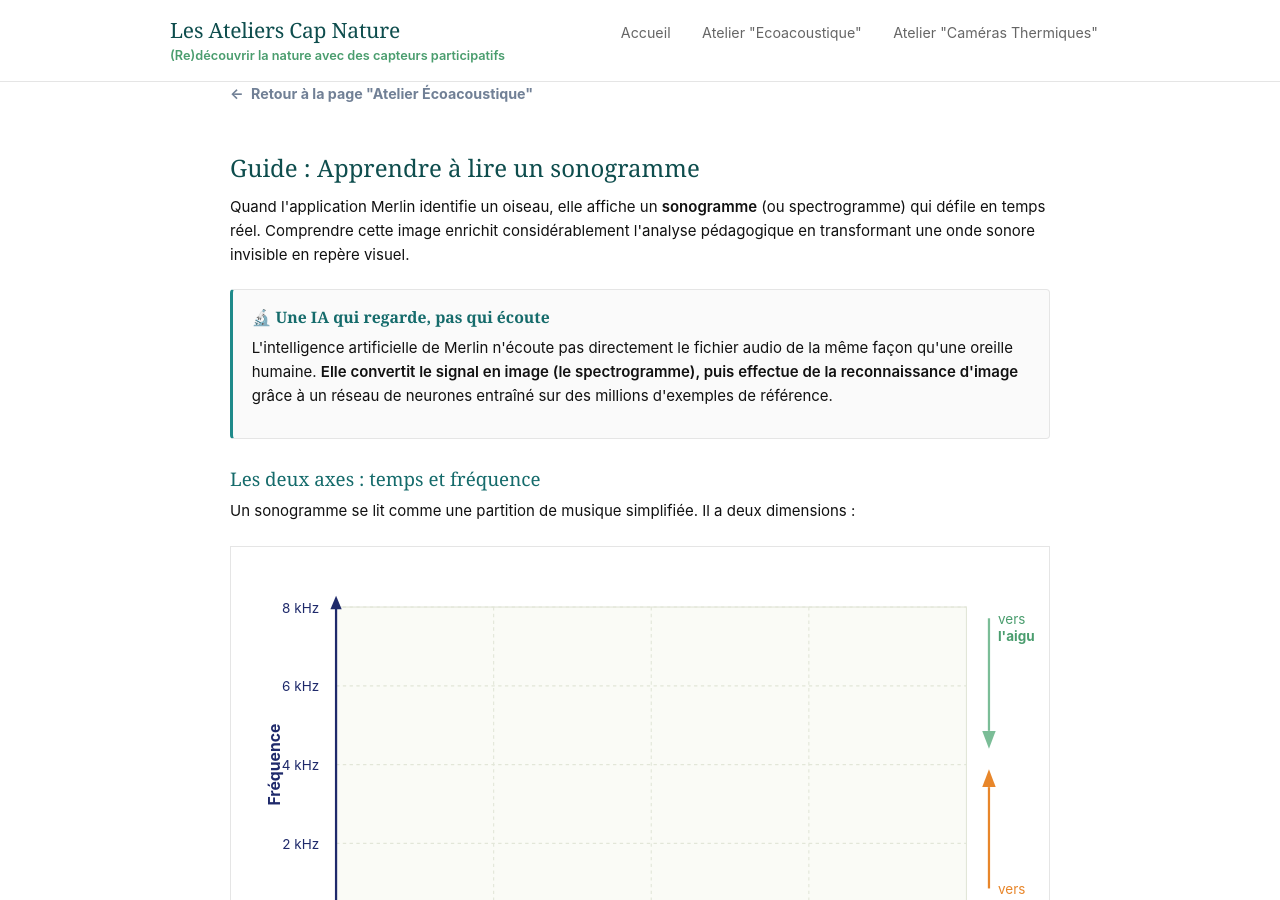
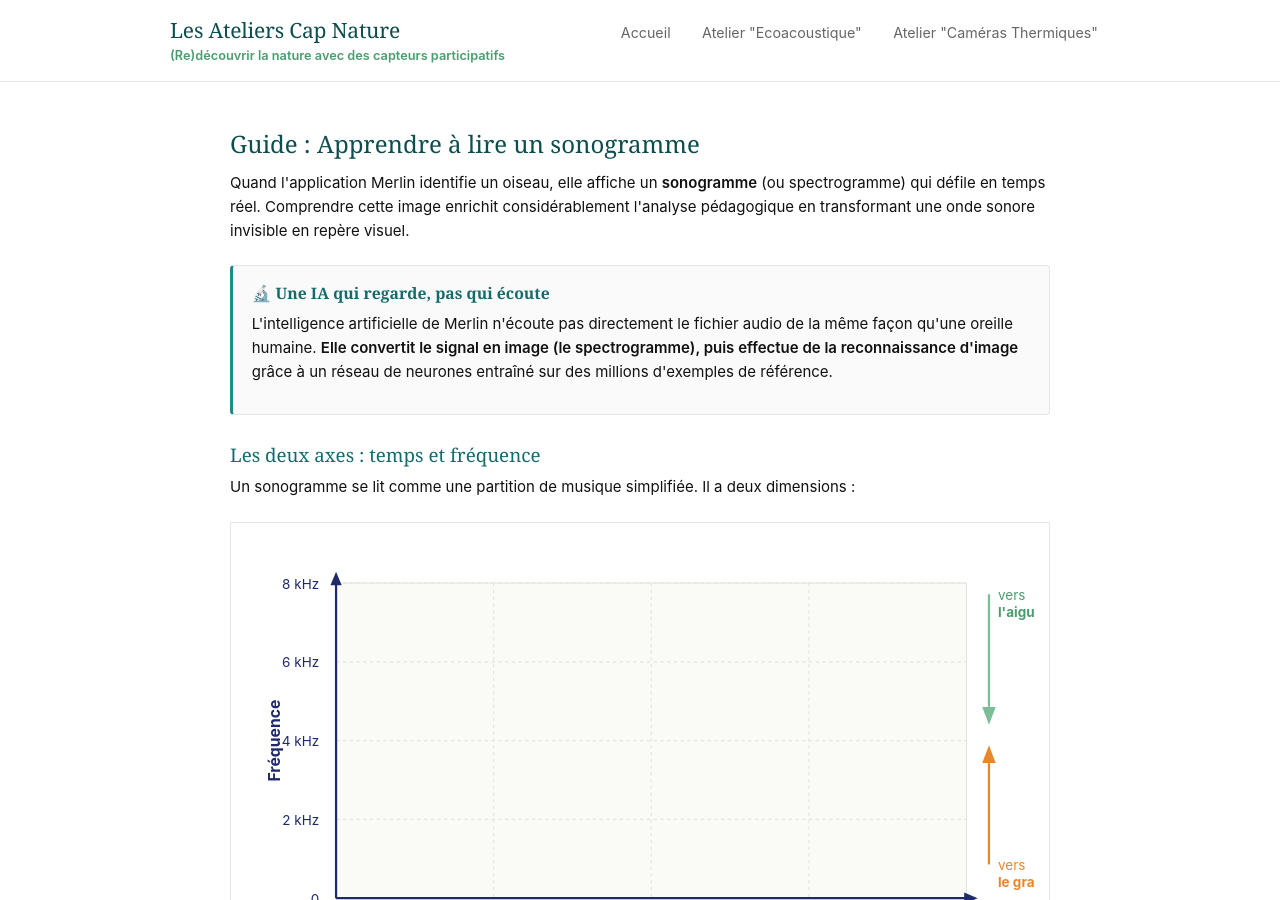
Before and after one commit to marieleapouliquen/wiki-cap-nature, a Jekyll site: the page built from _pages/module-oiseaux/sonogramme.md, in a window 1280 px wide and 900 px high. Built offline with Jekyll 4.4.1, drawn with Linux system fonts in a browser that asks for light colours.

Commit message:
Update sonogramme.md

```diff
--- a/_pages/module-oiseaux/sonogramme.md
+++ b/_pages/module-oiseaux/sonogramme.md
@@ -4,16 +4,6 @@ title: Apprendre à lire un sonogramme
 ---
 
 <main class="content">
-
-<nav class="back-navigation" style="margin-bottom: 2rem;">
-    <a href="{{ '/module-oiseaux/' | relative_url }}"
-       style="display: inline-flex; align-items: center; gap: 0.5rem; text-decoration: none; color: var(--color-text-muted, #718096); font-weight: bold; font-size: 0.95rem; transition: color 0.2s ease;"
-       onmouseover="this.style.color='var(--color-link, #2b6cb0)'; this.querySelector('.arrow').style.transform='translateX(-3px)';"
-       onmouseout="this.style.color='var(--color-text-muted, #718096)'; this.querySelector('.arrow').style.transform='translateX(0)';">
-      <span class="arrow" style="display: inline-block; transition: transform 0.2s ease;">←</span>
-      Retour à la page "Atelier Écoacoustique"
-    </a>
- </nav>
 
  <h2>Guide : Apprendre à lire un sonogramme</h2>
   <p>Quand l'application Merlin identifie un oiseau, elle affiche un <strong>sonogramme</strong> (ou spectrogramme) qui défile en temps réel. Comprendre cette image enrichit considérablement l'analyse pédagogique en transformant une onde sonore invisible en repère visuel.</p>
```
